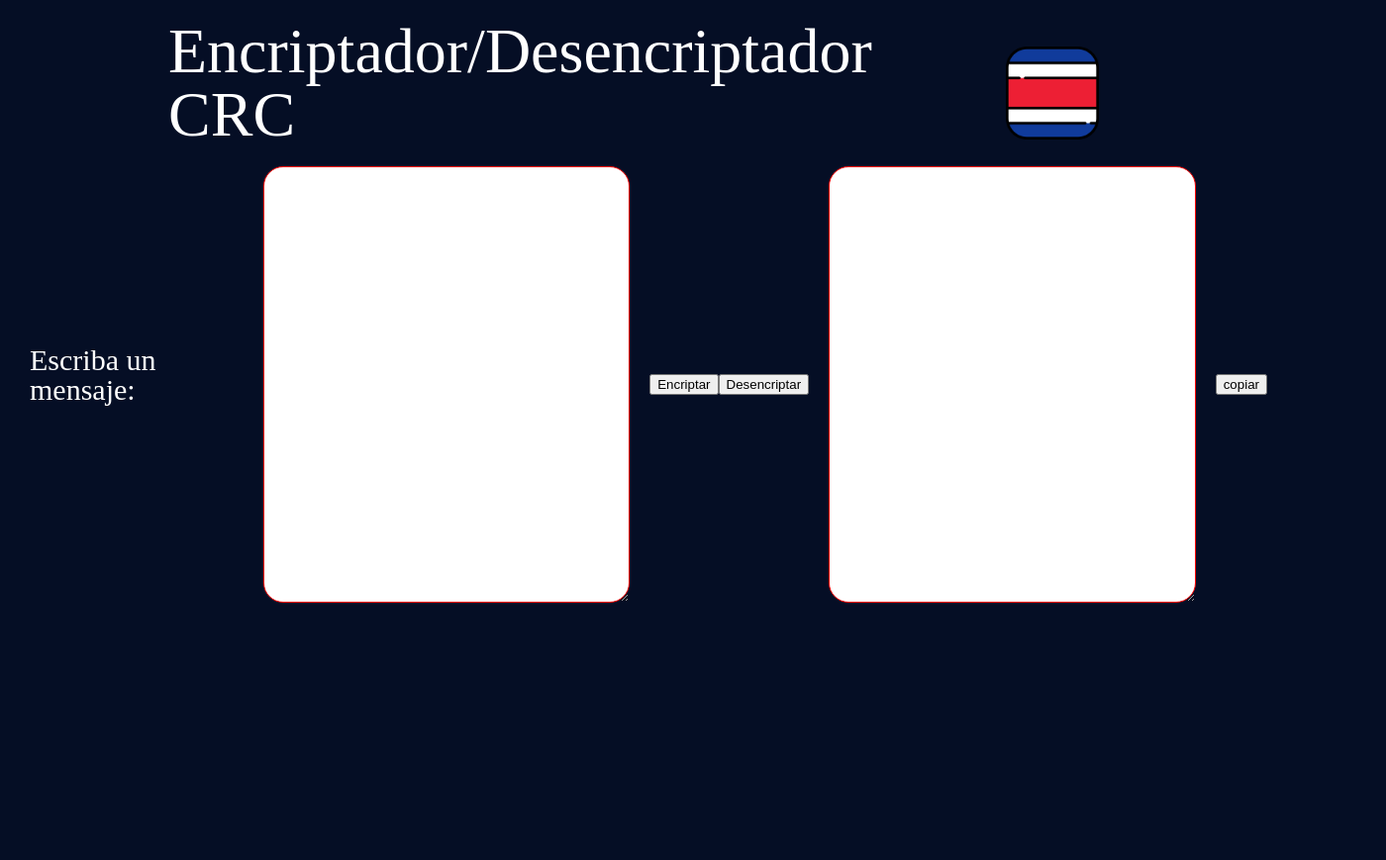
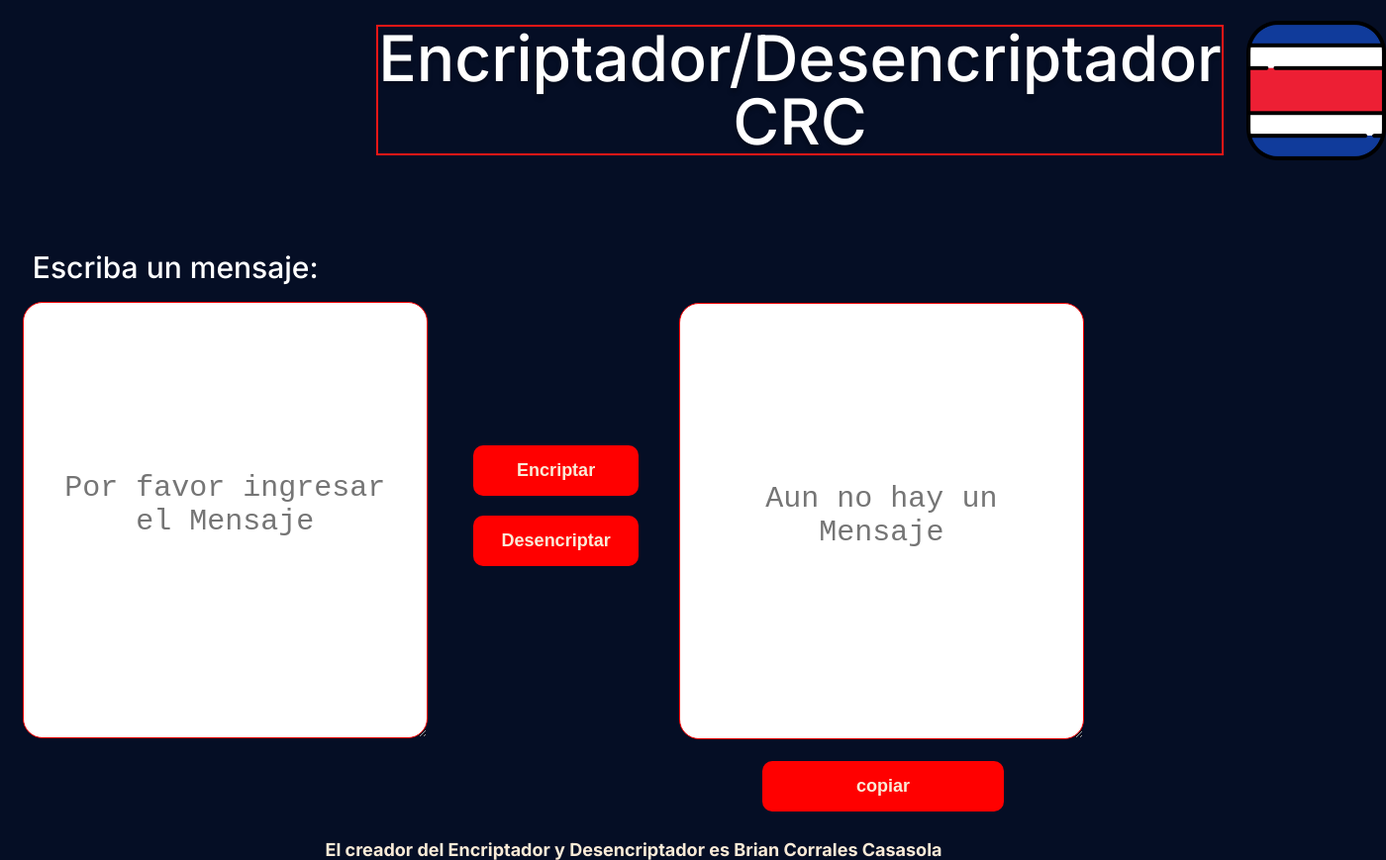
Before and after one commit to mrlagcr/Challenge-uno-Alura, a plain HTML site: page encriptador.html in a window 1280 px wide. Shown: the whole page at 99% size, 1400 px wide, since content can reach past the window. Before the commit the page ends 800 px from the top, so only its background shows below. Drawn offline with Linux system fonts and the light colour scheme.

Commit message:
se realizaron modificaciones en el css y se completo el encriptador

```diff
--- a/encriptador.html
+++ b/encriptador.html
@@ -6,25 +6,40 @@
     <title>Encriptador/Desencriptador CRC</title>
     <link rel="stylesheet" href="reset.css">
     <link rel="stylesheet" href="styleEncriptador.css">
+    <style>
+        @import url('https://fonts.googleapis.com/css2?family=Inter:wght@500;700&display=swap');
+    </style>
 </head>
 <body>
+
     <section>
         <header class="encabezado">
             <h1> Encriptador/Desencriptador CRC</h1>
             <img src="./Imagenes challenge/costa-rica.png">
         </header>
     </section>
-    <section class="items-secciones">
-        <h2>Escriba un mensaje:</h2>
-        <textarea class="input-entrada" style="width: 357px; height: 419px;"></textarea>
-        <button class="boton-encriptado">Encriptar</button>
-        <button class="boton-desencriptado">Desencriptar</button>
-        <textarea class="text-salida" style="width: 357px; height: 419px;"></textarea>
-        <button class="boton-copiar">copiar</button>
+    <section class="secciones">
+        <section class="seccion-input">
+           <h2>Escriba un mensaje:</h2>
+            <textarea class="input-entrada" style="width: 357px; height: 419px;" required placeholder="Por favor ingresar el Mensaje"></textarea>
+        </section>
+        <section class="seccion-botones">
+            <button class="boton-encriptado">Encriptar</button>
+            <button class="boton-desencriptado">Desencriptar</button>
+        </section>
+        <section class="seccion-output">
+            <textarea class="text-salida" style="width: 357px; height: 419px;" required placeholder="Aun no hay un Mensaje"></textarea>
+            <button class="boton-copiar">copiar</button>
+        </section>
     </section>
     <section>
         <script src="./codigoEncriptador.js"></script>
     </section>
+    <footer class="footer">
+        <div>
+            <p class="creador">El creador del Encriptador y Desencriptador es Brian Corrales Casasola</p>
+        </div>
+    </footer>
 
 
 
--- a/styleEncriptador.css
+++ b/styleEncriptador.css
@@ -1,11 +1,12 @@
 body{
     background: #050E25;
+    font-family: 'Inter', sans-serif;
 }
 .encabezado{
     padding: 20px 0;
     width: 940px;
     position: relative;
-    margin: 0 auto;
+    margin: auto 420px;
     display:flex;
     justify-content: center;
     align-items: center;
@@ -13,35 +14,118 @@ body{
 .encabezado h1{
     font-size: 64px;
     color: white;
+    border: 2px solid #ef1616;
+    text-shadow: 0px 4px 4px rgba(0, 0, 0, 0.25);
+    text-align: center;
 }
 .encabezado img{
-    width: 10%;
-    margin-top: 20px;
-    margin-left: 20px;
+    width: 15%;
+    margin-top: 1px;
+    margin-left: 23px;
 }
-.items-secciones h2{
+.secciones{
+    display: flex;
+    align-items: center;
+    justify-content: center;
+}
+.seccion-input h2{
     color: white;
     font-size: 30px;
     padding-left: 30px;
     padding-bottom: 20px;
 }
-.items-secciones{
-    display: inline-flex;
-    align-items: center;
-    justify-content: center;
-}
 .input-entrada{
-    display: block;
+    display: inline-block;
     margin:  0 20px;
     padding: 10px 25px;
     border-radius: 20px;
     border-color: red;
 
 }
+.input-entrada::placeholder{
+    text-align: center;
+    font-size: 30px;
+    padding-top: 160px;
+}
+.seccion-output{
+    margin-top: 124px;
+}
 .text-salida{
-    display: block;
+    display: inline-block;
     margin:  0 20px;
     padding: 10px 25px;
     border-radius: 20px;
     border-color: red;
 }
+.text-salida::placeholder{
+    text-align: center;
+    font-size: 30px;
+    padding-top: 170px;
+}
+.seccion-botones{
+    display: flex;
+    align-items: stretch;
+    flex-direction: column;
+    margin: -231px;
+    margin-left: 26px;
+}
+.boton-encriptado{
+    width: 40%;
+    margin-top: 20px;
+    margin-right: 20px;
+    padding: 15px 0;
+    font-size: 18px;
+    font-weight: bold;
+    color: antiquewhite;
+    background: red;
+    border-radius: 10px;
+    border: none;
+}
+.boton-encriptado:hover{
+    transform: scale(1.20);
+    transition: 1s all;
+}
+.boton-desencriptado{
+    width: 40%;
+    margin-top: 20px;
+    margin-right: 309px;
+    padding: 15px 0;
+    font-size: 18px;
+    font-weight: bold;
+    color: antiquewhite;
+    background: red;
+    border-radius: 10px;
+    border: none;
+}
+.boton-desencriptado:hover{
+    transform: scale(1.20);
+    transition: 1s all;
+}
+.boton-copiar{
+    width: 40%;
+    margin-top: 20px;
+    margin-left: 104px;
+    padding: 15px 0;
+    font-size: 18px;
+    font-weight: bold;
+    color: antiquewhite;
+    background: red;
+    border-radius: 10px;
+    border: none;
+}
+.boton-copiar:hover{
+    transform: scale(1.20);
+    transition: 1s all;
+}
+.footer{
+    display: flex;
+    align-items: center;
+    justify-content: center;
+    margin-top: 30px;
+}
+.creador{
+    font-size: 18px;
+    font-weight: bold;
+    color: antiquewhite;
+
+}
```
